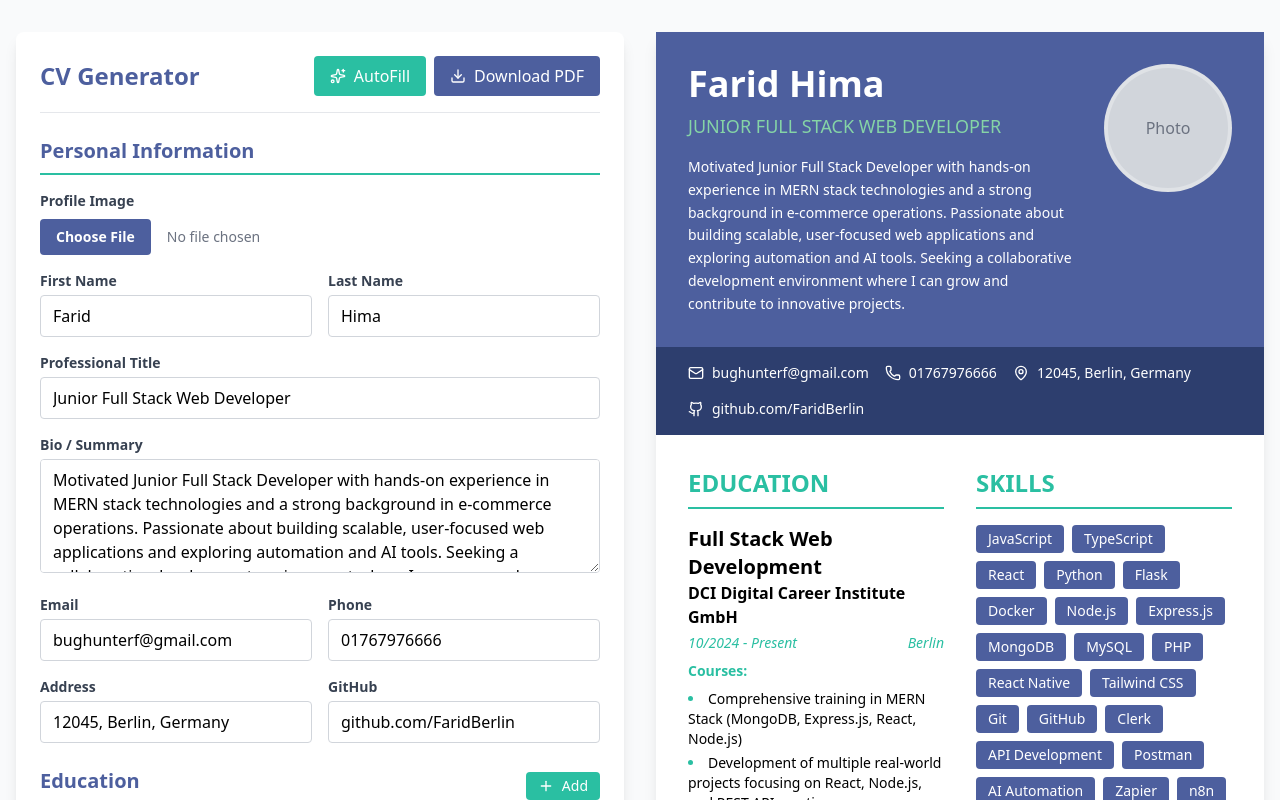
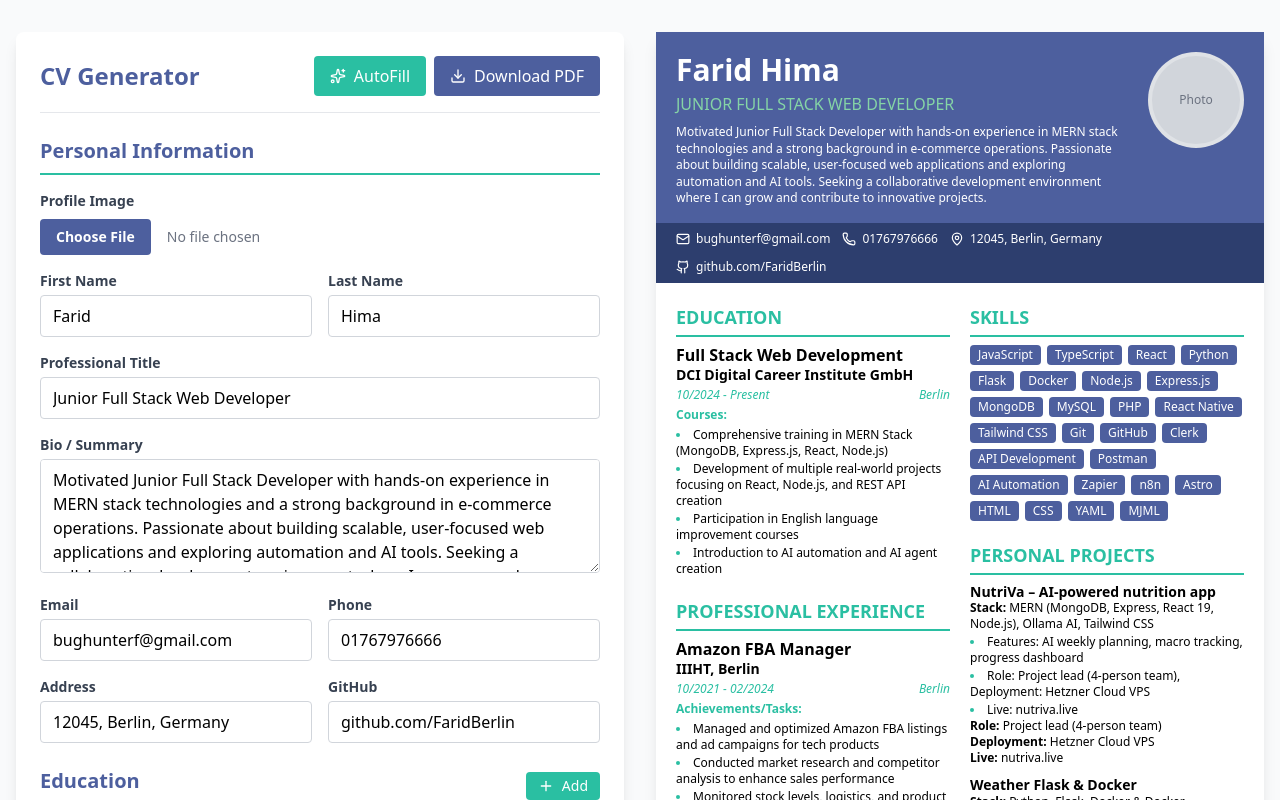
Before and after one commit to FaridBerlin/CV-Generator, a React (Create React App) app: page / in a window 1280 px wide. Both pictures are taken after a click on the button "AutoFill". Shown: the top 800 px of the page. Built offline with nearby package versions, Linux system fonts and the light colour scheme.

Commit message:
refactor: enhance styling and layout for preview component

```diff
--- a/src/containers/preview/preview.js
+++ b/src/containers/preview/preview.js
@@ -10,16 +10,16 @@ class Preview extends React.Component {
       <div className={mobile.formIsOpen ? 'hidden lg:block' : 'block'} id="preview">
         <div className="max-w-5xl mx-auto bg-white shadow-lg">
           {/* Header Section */}
-          <header className="bg-primary text-white p-8 relative">
-            <div className="flex flex-col md:flex-row md:items-start md:justify-between gap-6">
+          <header className="bg-primary text-white p-5 relative">
+            <div className="flex flex-col md:flex-row md:items-start md:justify-between gap-4">
               <div className="flex-1">
-                <h1 className="text-4xl font-bold mb-2">
+                <h1 className="text-3xl font-bold mb-1">
                   {personalInfo.firstName} {personalInfo.lastName}
                 </h1>
-                <p className="text-accent-light text-lg mb-4 uppercase">
+                <p className="text-accent-light text-base mb-2 uppercase">
                   {personalInfo.title || 'YOUR TITLE'}
                 </p>
-                <p className="text-sm leading-relaxed max-w-2xl">
+                <p className="text-xs leading-snug max-w-2xl">
                   {personalInfo.bio || 'Your bio will appear here...'}
                 </p>
               </div>
@@ -28,10 +28,10 @@ class Preview extends React.Component {
                   <img
                     src={personalInfo.profileImage}
                     alt="Profile"
-                    className="w-32 h-32 rounded-full object-cover border-4 border-white/30"
+                    className="w-24 h-24 rounded-full object-cover border-4 border-white/30"
                   />
                 ) : (
-                  <div className="w-32 h-32 rounded-full bg-gray-300 border-4 border-white/30 flex items-center justify-center text-gray-500">
+                  <div className="w-24 h-24 rounded-full bg-gray-300 border-4 border-white/30 flex items-center justify-center text-gray-500 text-xs">
                     Photo
                   </div>
                 )}
@@ -39,28 +39,28 @@ class Preview extends React.Component {
             </div>
 
             {/* Contact Bar */}
-            <div className="mt-8 -mx-8 -mb-8 bg-primary-dark px-8 py-4 flex flex-wrap gap-4 text-sm">
+            <div className="mt-4 -mx-5 -mb-5 bg-primary-dark px-5 py-2 flex flex-wrap items-center gap-3 text-xs">
               {personalInfo.email && (
-                <div className="flex items-center gap-2">
-                  <Mail size={16} />
+                <div className="flex items-center gap-1.5">
+                  <Mail size={14} />
                   <span>{personalInfo.email}</span>
                 </div>
               )}
               {personalInfo.phone && (
-                <div className="flex items-center gap-2">
-                  <Phone size={16} />
+                <div className="flex items-center gap-1.5">
+                  <Phone size={14} />
                   <span>{personalInfo.phone}</span>
                 </div>
               )}
               {personalInfo.address && (
-                <div className="flex items-center gap-2">
-                  <MapPin size={16} />
+                <div className="flex items-center gap-1.5">
+                  <MapPin size={14} />
                   <span>{personalInfo.address}</span>
                 </div>
               )}
               {personalInfo.github && (
-                <div className="flex items-center gap-2">
-                  <Github size={16} />
+                <div className="flex items-center gap-1.5">
+                  <Github size={14} />
                   <span>{personalInfo.github}</span>
                 </div>
               )}
@@ -68,29 +68,29 @@ class Preview extends React.Component {
           </header>
 
           {/* Main Content - Two Column Layout */}
-          <div className="grid md:grid-cols-2 gap-8 p-8">
+          <div className="grid md:grid-cols-2 gap-5 p-5">
             {/* Left Column */}
-            <div className="space-y-8">
+            <div className="space-y-5">
               {/* Education */}
               <section>
-                <h2 className="text-2xl font-bold text-accent mb-4 border-b-2 border-accent pb-2">
+                <h2 className="text-lg font-bold text-accent mb-2 border-b-2 border-accent pb-1">
                   EDUCATION
                 </h2>
                 {education.map((edu) => (
-                  <div key={edu.id} className="mb-6">
-                    <h3 className="text-xl font-bold">{edu.degree || 'Degree'}</h3>
-                    <p className="font-semibold">{edu.institution || 'Institution'}</p>
-                    <div className="flex flex-wrap justify-between items-center mt-1 mb-2">
-                      <p className="text-sm text-accent italic">
+                  <div key={edu.id} className="mb-3">
+                    <h3 className="text-base font-bold leading-tight">{edu.degree || 'Degree'}</h3>
+                    <p className="font-semibold text-sm">{edu.institution || 'Institution'}</p>
+                    <div className="flex flex-wrap justify-between items-center mt-0.5 mb-1">
+                      <p className="text-xs text-accent italic">
                         {edu.startDate} {edu.startDate && edu.endDate && '-'}{' '}
                         {edu.endDate || 'Present'}
                       </p>
-                      {edu.location && <p className="text-sm text-accent italic">{edu.location}</p>}
+                      {edu.location && <p className="text-xs text-accent italic">{edu.location}</p>}
                     </div>
                     {edu.courses && edu.courses.length > 0 && (
                       <>
-                        <p className="text-sm font-semibold text-accent mb-2">Courses:</p>
-                        <ul className="text-sm space-y-1 list-disc list-inside marker:text-accent">
+                        <p className="text-xs font-semibold text-accent mb-1">Courses:</p>
+                        <ul className="text-xs space-y-0.5 list-disc list-inside marker:text-accent">
                           {edu.courses.map((course, idx) => (
                             <li key={idx}>{course}</li>
                           ))}
@@ -103,26 +103,28 @@ class Preview extends React.Component {
 
               {/* Professional Experience */}
               <section>
-                <h2 className="text-2xl font-bold text-accent mb-4 border-b-2 border-accent pb-2">
+                <h2 className="text-lg font-bold text-accent mb-2 border-b-2 border-accent pb-1">
                   PROFESSIONAL EXPERIENCE
                 </h2>
                 {experience.map((exp) => (
-                  <div key={exp.id} className="mb-6">
-                    <h3 className="text-xl font-bold">{exp.position || 'Position'}</h3>
-                    <p className="font-semibold">{exp.company || 'Company'}</p>
-                    <div className="flex flex-wrap justify-between items-center mt-1 mb-2">
-                      <p className="text-sm text-accent italic">
+                  <div key={exp.id} className="mb-3">
+                    <h3 className="text-base font-bold leading-tight">
+                      {exp.position || 'Position'}
+                    </h3>
+                    <p className="font-semibold text-sm">{exp.company || 'Company'}</p>
+                    <div className="flex flex-wrap justify-between items-center mt-0.5 mb-1">
+                      <p className="text-xs text-accent italic">
                         {exp.startDate} {exp.startDate && exp.endDate && '-'}{' '}
                         {exp.endDate || 'Present'}
                       </p>
-                      {exp.location && <p className="text-sm text-accent italic">{exp.location}</p>}
+                      {exp.location && <p className="text-xs text-accent italic">{exp.location}</p>}
                     </div>
                     {exp.achievements && exp.achievements.length > 0 && (
                       <>
-                        <p className="text-sm font-semibold text-accent mb-2">
+                        <p className="text-xs font-semibold text-accent mb-1">
                           Achievements/Tasks:
                         </p>
-                        <ul className="text-sm space-y-1 list-disc list-inside marker:text-accent">
+                        <ul className="text-xs space-y-0.5 list-disc list-inside marker:text-accent">
                           {exp.achievements.map((achievement, idx) => (
                             <li key={idx}>{achievement}</li>
                           ))}
@@ -135,19 +137,19 @@ class Preview extends React.Component {
             </div>
 
             {/* Right Column */}
-            <div className="space-y-8">
+            <div className="space-y-5">
               {/* Skills */}
               <section>
-                <h2 className="text-2xl font-bold text-accent mb-4 border-b-2 border-accent pb-2">
+                <h2 className="text-lg font-bold text-accent mb-2 border-b-2 border-accent pb-1">
                   SKILLS
                 </h2>
-                <div className="flex flex-wrap gap-2">
+                <div className="flex flex-wrap gap-1.5">
                   {skills
                     .filter((s) => s.skill)
                     .map((skill) => (
                       <span
                         key={skill.id}
-                        className="bg-primary text-white px-3 py-1 rounded text-sm"
+                        className="bg-primary text-white px-2 py-0.5 rounded text-xs inline-flex items-center justify-center"
                       >
                         {skill.skill}
                       </span>
@@ -157,37 +159,39 @@ class Preview extends React.Component {
 
               {/* Personal Projects */}
               <section>
-                <h2 className="text-2xl font-bold text-accent mb-4 border-b-2 border-accent pb-2">
+                <h2 className="text-lg font-bold text-accent mb-2 border-b-2 border-accent pb-1">
                   PERSONAL PROJECTS
                 </h2>
-                <div className="space-y-4">
+                <div className="space-y-2.5">
                   {projects.map((project) => (
                     <div key={project.id}>
-                      <h3 className="font-bold">{project.name || 'Project Name'}</h3>
+                      <h3 className="font-bold text-sm leading-tight">
+                        {project.name || 'Project Name'}
+                      </h3>
                       {project.stack && (
-                        <p className="text-sm mb-1">
+                        <p className="text-xs mb-0.5">
                           <span className="font-semibold">Stack:</span> {project.stack}
                         </p>
                       )}
                       {project.features && project.features.length > 0 && (
-                        <ul className="text-sm space-y-1 list-disc list-inside marker:text-accent">
+                        <ul className="text-xs space-y-0.5 list-disc list-inside marker:text-accent">
                           {project.features.map((feature, idx) => (
                             <li key={idx}>{feature}</li>
                           ))}
                         </ul>
                       )}
                       {project.role && (
-                        <p className="text-sm">
+                        <p className="text-xs">
                           <span className="font-semibold">Role:</span> {project.role}
                         </p>
                       )}
                       {project.deployment && (
-                        <p className="text-sm">
+                        <p className="text-xs">
                           <span className="font-semibold">Deployment:</span> {project.deployment}
                         </p>
                       )}
                       {project.liveUrl && (
-                        <p className="text-sm">
+                        <p className="text-xs">
                           <span className="font-semibold">Live:</span> {project.liveUrl}
                         </p>
                       )}
@@ -198,16 +202,16 @@ class Preview extends React.Component {
 
               {/* Languages */}
               <section>
-                <h2 className="text-2xl font-bold text-accent mb-4 border-b-2 border-accent pb-2">
+                <h2 className="text-lg font-bold text-accent mb-2 border-b-2 border-accent pb-1">
                   LANGUAGES
                 </h2>
-                <div className="grid grid-cols-2 gap-4">
+                <div className="grid grid-cols-2 gap-2">
                   {languages
                     .filter((l) => l.language)
                     .map((lang) => (
                       <div key={lang.id}>
-                        <p className="font-semibold">{lang.language}</p>
-                        <p className="text-sm text-gray-600 italic">{lang.level}</p>
+                        <p className="font-semibold text-sm">{lang.language}</p>
+                        <p className="text-xs text-gray-600 italic">{lang.level}</p>
                       </div>
                     ))}
                 </div>
@@ -215,16 +219,16 @@ class Preview extends React.Component {
 
               {/* Interests */}
               <section>
-                <h2 className="text-2xl font-bold text-accent mb-4 border-b-2 border-accent pb-2">
+                <h2 className="text-lg font-bold text-accent mb-2 border-b-2 border-accent pb-1">
                   INTERESTS
                 </h2>
-                <div className="flex flex-wrap gap-2">
+                <div className="flex flex-wrap gap-1.5">
                   {interests
                     .filter((i) => i.interest)
                     .map((interest) => (
                       <span
                         key={interest.id}
-                        className="border-2 border-gray-300 px-3 py-1 rounded text-sm"
+                        className="border-2 border-gray-300 px-2 py-0.5 rounded text-xs inline-flex items-center justify-center"
                       >
                         {interest.interest}
                       </span>
```
Also changed, not shown: src/App.js (+98 -56 lines).
